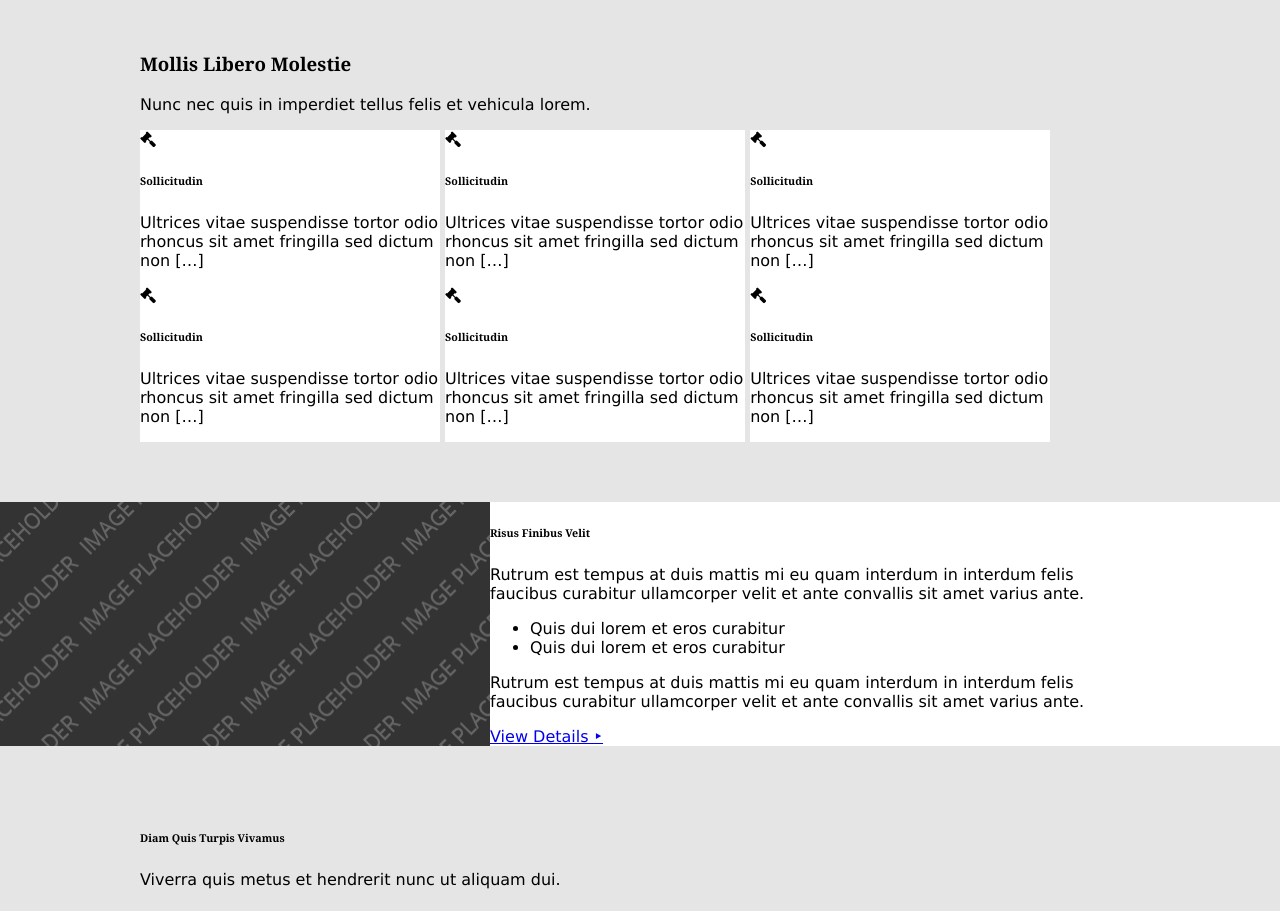
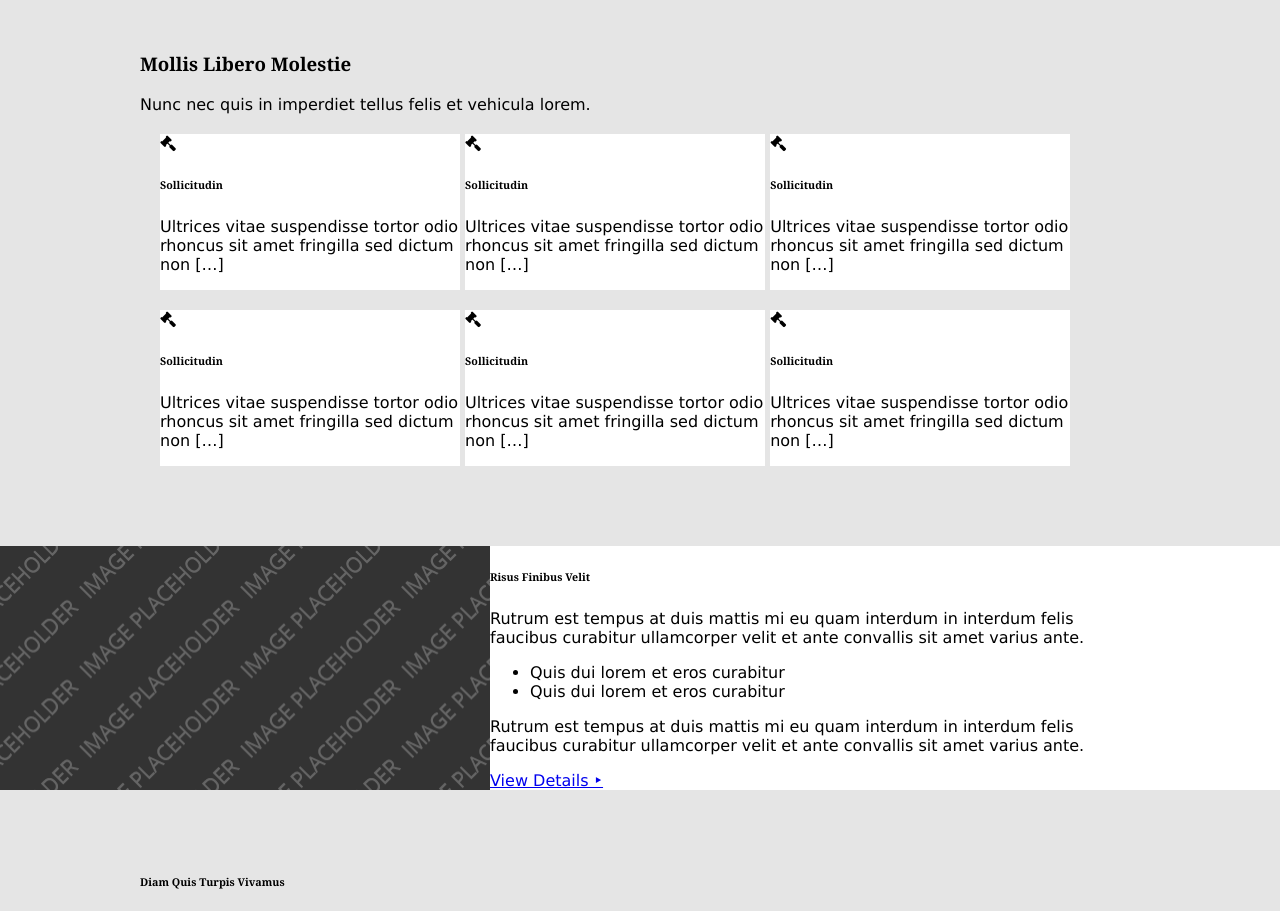
Before and after one commit to joaoaugustomezentier/joaoaugustomezentier.github.io, a plain HTML site: page aula_diagramacao/index.html in a window 1280 px wide. Shown: the part 1160-2071 px from the top of the page. Drawn offline with Linux system fonts and the light colour scheme.

Commit message:
Update estilo.css

```diff
--- a/aula_diagramacao/css/estilo.css
+++ b/aula_diagramacao/css/estilo.css
@@ -164,6 +164,9 @@ header a {
     background: #fff url(../demo/backgrounds/01.png) repeat-y left top;
     padding:0;
 }
+.group-1{
+	margin: 20px;
+}
 .box-3-1{
 	display: inline-block;
 	vertical-align: top;
```
